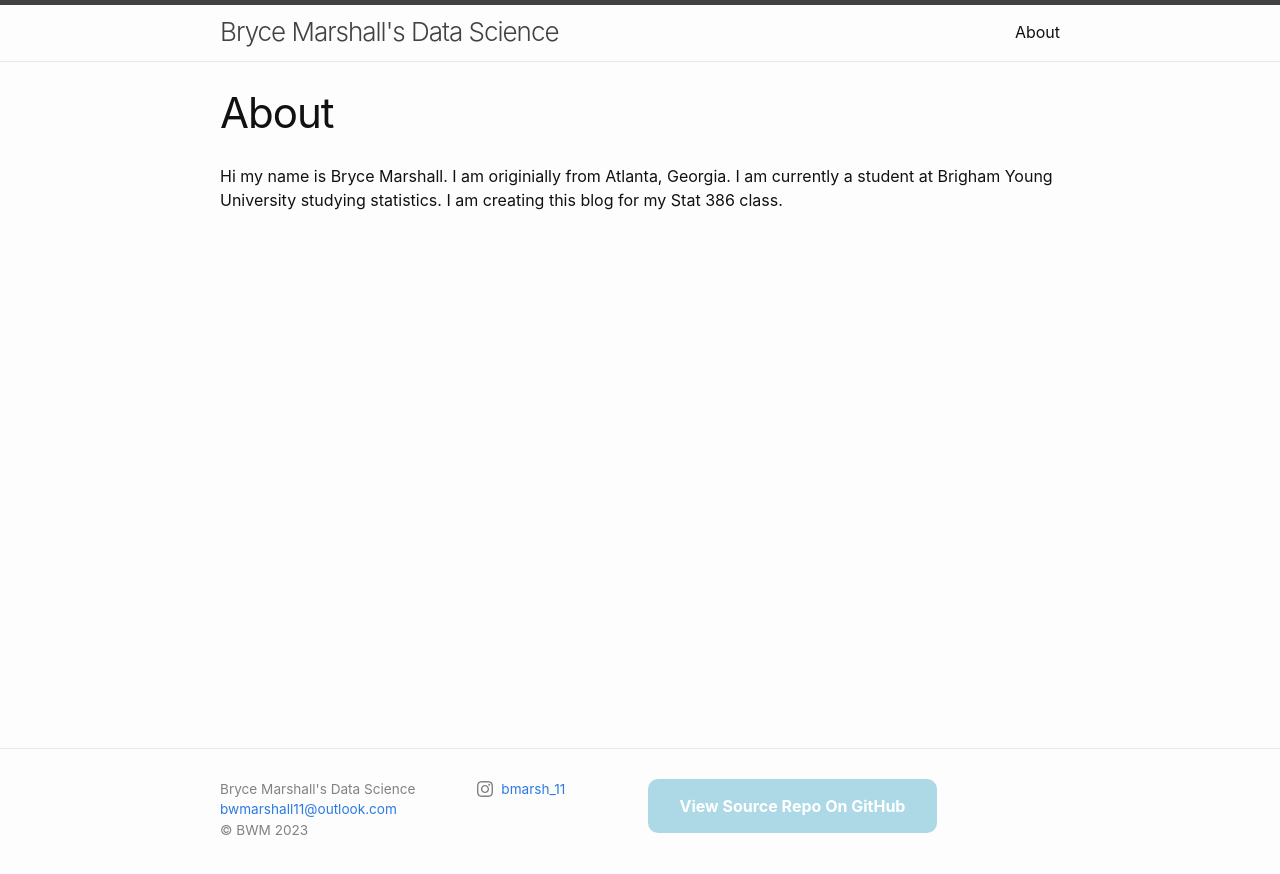
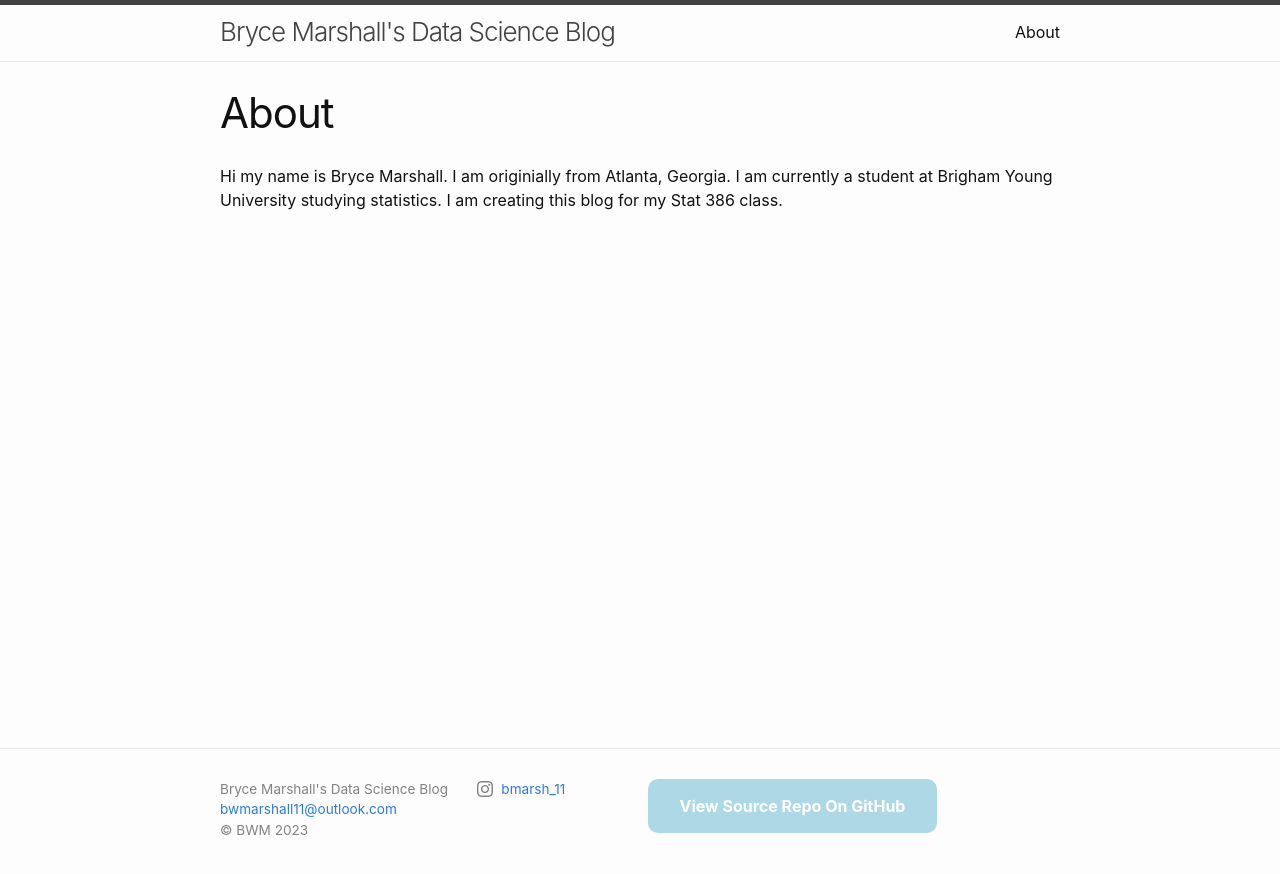
Before and after one commit to bryce11m/my-blog, a Jekyll site: the page built from about.markdown, in a window 1280 px wide. Shown: the top 874 px of the page. Built offline with Jekyll 4.4.1, drawn with Linux system fonts in a browser that asks for light colours.

Commit message:
Update _config.yml

```diff
--- a/_config.yml
+++ b/_config.yml
@@ -18,7 +18,7 @@
 # You can create any custom variable you would like, and they will be accessible
 # in the templates via {{ site.myvariable }}.
 
-title: Bryce Marshall's Data Science
+title: Bryce Marshall's Data Science Blog
 email: bwmarshall11@outlook.com
 description:
 baseurl: "/my-blog" # the name of the repository
```
